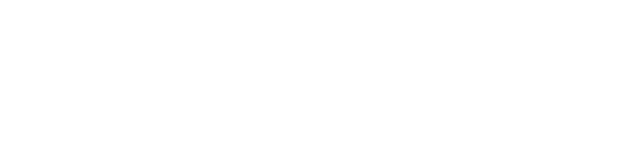
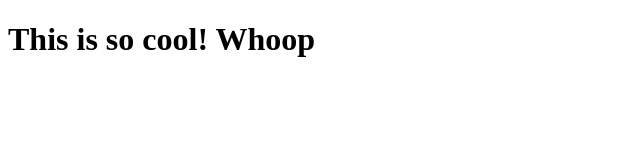
Before and after one commit to Juan11211/MyFirstGitDemoWebsite, a plain HTML site: page index.html in a window 1280 px wide. Shown: the whole page, without its empty margins (0-640 px from the left). Drawn offline with Linux system fonts and the light colour scheme.

Commit message:
First code written, LOL

```diff
--- a/index.html
+++ b/index.html
@@ -6,6 +6,7 @@
     <title>Document</title>
 </head>
 <body>
-
+    <h1>This is so cool! Whoop
+    </h1>
 </body>
 </html>
```
